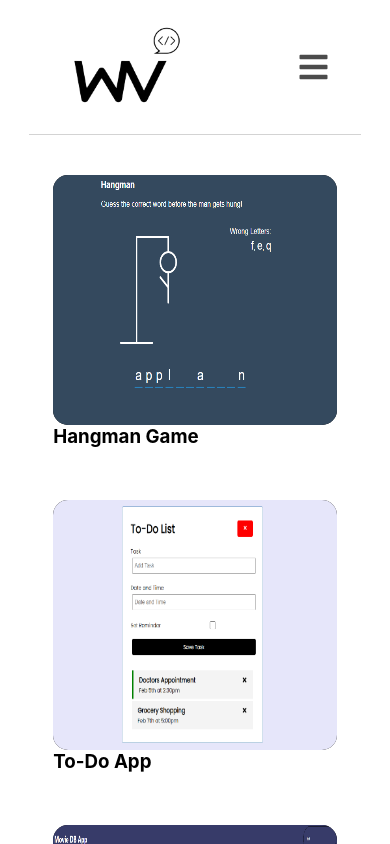
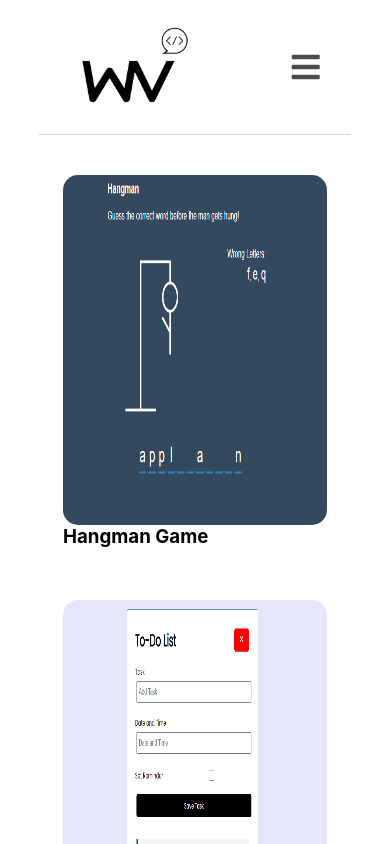
Before and after one commit to willvuong/react-portfolio-app, a React (Create React App) app: page /projects in a window 390 px wide. Shown: the top 844 px of the page. Built offline with nearby package versions, Linux system fonts and the light colour scheme.

Commit message:
projects onhover

```diff
--- a/src/components/About.js
+++ b/src/components/About.js
@@ -12,7 +12,7 @@ const About = ({ aboutData }) => {
                 />
             ))}
             <div className="resume">
-                <a href="resumeSAMPLE.pdf" download>- <i className="far fa-file"></i> Resume -</a>
+                <a href="resumeSAMPLE.pdf" download><i className="far fa-file"></i> Resume</a>
             </div>
         </div>
     )
--- a/src/components/ProjectsItems.js
+++ b/src/components/ProjectsItems.js
@@ -2,8 +2,10 @@
 const ProjectsItems = ({ projectsData }) => {
     return (
         <div className="ProjectsItems">
-            <div className="projectImgContainer"> {/* specifically for dark background on hover */}
+
+            <div className="projectImgContainer">
                 <img src={projectsData.img} ></img>
+                <div className="overlay"></div> {/* specifically for dark background on hover */}
 
                 <div className="projectInfo">
                     <p>{projectsData.description}</p>
--- a/src/index.css
+++ b/src/index.css
@@ -9,7 +9,7 @@ body {
 
 @media only screen and (max-width:1008px) {
   body {
-    width: 85%;
+    width: 80%;
   }
 }
 
@@ -167,7 +167,7 @@ body {
 
 .resume a {
   text-decoration: none;
-  color: blue;
+  color: black;
   opacity: 0.7;
   font-size: 1.2rem;
 }
@@ -188,10 +188,7 @@ body {
 }
 
 .projectImgContainer {
-  background-color: black;
-  border-radius: 15px;
-  height: 400px;
-  /* z-index:10; */
+  height: 500px;
   position: relative;
 }
 
@@ -199,24 +196,52 @@ body {
   border-radius: 15px;
   height: 100%;
   width: 100%;
-  /* z-index: 5; */
-}
-
-.projectImgContainer img:hover {
-  opacity: 0.5;
-  transition: 0.3s ease-in-out;
 }
 
 .projectInfo {
   position: absolute;
   top: 50%;
   left: 50%;
-  margin: -25px 0 0 -25px;
-  transition: 0.7s ease-in-out;
+  transform: translate(-50%,-50%);
+  color: white;
   display: none;
 }
 
-.projectImgContainer img:hover + .projectInfo {
+.projectImgContainer:hover > .overlay {
+    position: absolute;
+    top: 0;
+    left: 0;
+    width:100%;
+    height:100%;
+    border-radius: 15px;
+    background-color:black;
+    opacity:0.7;
+    /* display: block; */
+    transition: 0.3s ease-in-out;
+}
+
+.projectImgContainer:hover .projectInfo {
+  display: block;
+}
+
+/* .projectImgContainer img:hover {
+  opacity: 0.5;
+  transition: 0.3s ease-in-out;
+} */
+
+/* .projectInfo {
+  position: absolute;
+  top: 50%;
+  left: 50%;
+  transform: translate(-50%,-50%);
+  transition: 0.7s ease-in-out;
+  display: none;
+  z-index: 1;
+  border: red 1px solid;
+  z-index: 1;
+}  */
+
+/* .projectImgContainer img:hover + .projectInfo {
   display: block;
 }
 
@@ -224,18 +249,17 @@ body {
   background-color: rgb(48, 166, 245);
 }
 
-/* .projectInfo:hover > .projectImgContainer img {
+.projectInfo:hover > .projectImgContainer img {
   opacity: 0.2;
   transition: 0.3s ease-in-out;
-} */
+}
 
 .projectInfo {
   text-decoration: none;
-  color: white;
-}
+  color: red;
+} */
 
-
-@media only screen and (max-width:1008px) {
+@media only screen and (max-width:1400px) {
   .ProjectsItems {
     width: 100%;
   }
@@ -243,7 +267,8 @@ body {
 
 @media only screen and (max-width:500px) {
   .projectImgContainer {
-    height: 250px;
+    height: 350px;
+    font-size: 0.75rem;
   }
 }
 /******************************* PROJECTS *******************************/
```
